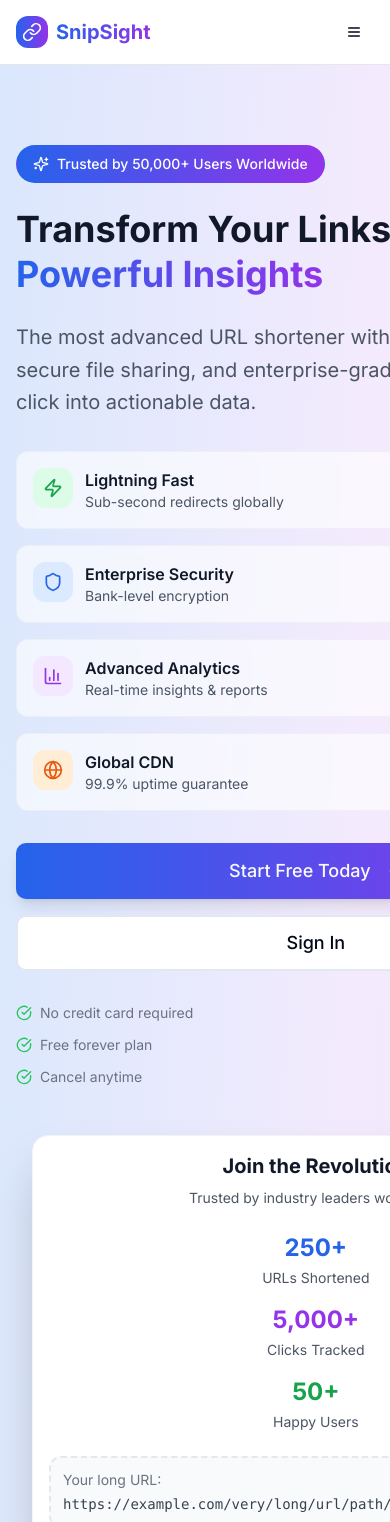
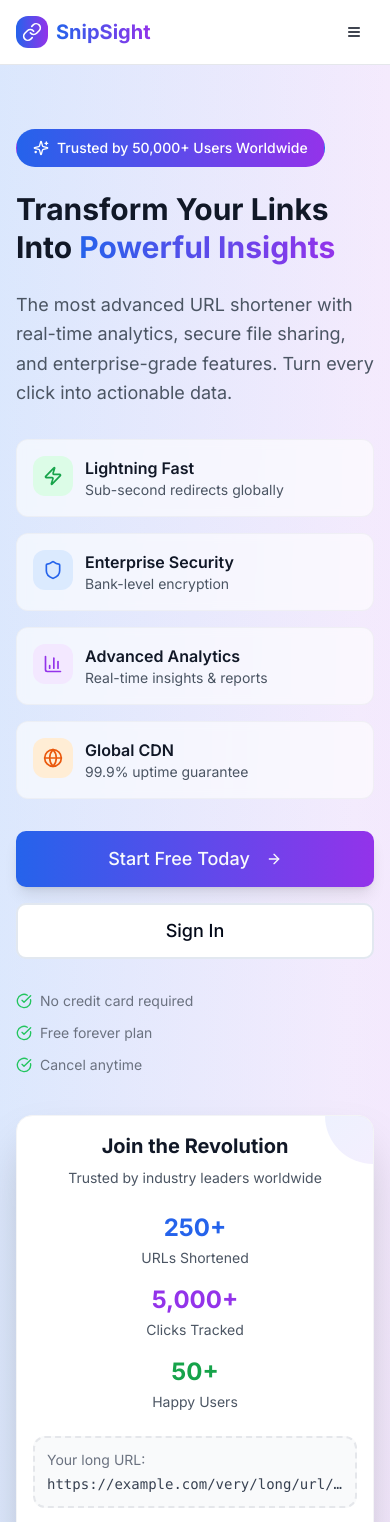
Before and after one commit to phanidharguttikonda0/SnipSight, a Next.js app in the folder url-shortener-app/: page / in a window 390 px wide. Shown: the top 1522 px of the page. Built offline with nearby package versions, Linux system fonts and the light colour scheme.

Commit message:
improved more responsiveness

```diff
--- a/url-shortener-app/app/page.tsx
+++ b/url-shortener-app/app/page.tsx
@@ -47,9 +47,10 @@ export default function HomePage() {
       {/* Hero Section */}
       <section className="relative overflow-hidden">
         <div className="absolute inset-0 bg-gradient-to-r from-blue-600/10 to-purple-600/10"></div>
-        <div className="max-w-7xl mx-auto px-4 sm:px-6 lg:px-8 py-20 relative">
-          <div className="grid lg:grid-cols-2 gap-12 items-center">
-            {/* Left Side - Hero Content */}
+
+        <div className="relative max-w-7xl mx-auto px-4 sm:px-6 lg:px-8 py-16">
+          <div className="grid grid-cols-1 lg:grid-cols-2 gap-10 sm:gap-12 items-center">
+            {/* Left Side */}
             <div className="space-y-8 animate-fade-in">
               <div className="space-y-6">
                 <Badge className="bg-gradient-to-r from-blue-600 to-purple-600 text-white px-4 py-2 text-sm font-medium inline-flex items-center">
@@ -57,14 +58,14 @@ export default function HomePage() {
                   Trusted by 50,000+ Users Worldwide
                 </Badge>
 
-                <h1 className="text-4xl md:text-6xl font-bold text-gray-900 leading-tight">
+                <h1 className="text-3xl sm:text-5xl font-bold text-gray-900 leading-tight">
                   Transform Your Links Into{" "}
                   <span className="bg-gradient-to-r from-blue-600 to-purple-600 bg-clip-text text-transparent">
               Powerful Insights
             </span>
                 </h1>
 
-                <p className="text-xl text-gray-600 leading-relaxed">
+                <p className="text-lg sm:text-xl text-gray-600 leading-relaxed">
                   The most advanced URL shortener with real-time analytics, secure file sharing,
                   and enterprise-grade features. Turn every click into actionable data.
                 </p>
@@ -72,46 +73,37 @@ export default function HomePage() {
 
               {/* Key Benefits */}
               <div className="grid grid-cols-1 sm:grid-cols-2 gap-4">
-                {/* Feature Cards */}
-                <div className="flex items-start space-x-3 p-4 bg-white/60 backdrop-blur-sm rounded-lg border border-gray-200/50">
-                  <div className="w-10 h-10 bg-green-100 rounded-lg flex items-center justify-center shrink-0">
-                    <Zap className="w-5 h-5 text-green-600" />
+                {[{
+                  icon: <Zap className="w-5 h-5 text-green-600" />,
+                  title: "Lightning Fast",
+                  desc: "Sub-second redirects globally",
+                  bg: "bg-green-100"
+                }, {
+                  icon: <Shield className="w-5 h-5 text-blue-600" />,
+                  title: "Enterprise Security",
+                  desc: "Bank-level encryption",
+                  bg: "bg-blue-100"
+                }, {
+                  icon: <BarChart3 className="w-5 h-5 text-purple-600" />,
+                  title: "Advanced Analytics",
+                  desc: "Real-time insights & reports",
+                  bg: "bg-purple-100"
+                }, {
+                  icon: <Globe className="w-5 h-5 text-orange-600" />,
+                  title: "Global CDN",
+                  desc: "99.9% uptime guarantee",
+                  bg: "bg-orange-100"
+                }].map((feature, idx) => (
+                    <div key={idx} className="flex items-start space-x-3 p-4 bg-white/60 backdrop-blur-sm rounded-lg border border-gray-200/50">
+                      <div className={`w-10 h-10 ${feature.bg} rounded-lg flex items-center justify-center shrink-0`}>
+                        {feature.icon}
                       </div>
                       <div>
-                    <h4 className="text-base sm:text-lg font-semibold text-gray-900">Lightning Fast</h4>
-                    <p className="text-sm text-gray-600">Sub-second redirects globally</p>
+                        <h4 className="text-base sm:text-lg font-semibold text-gray-900">{feature.title}</h4>
+                        <p className="text-sm text-gray-600">{feature.desc}</p>
                       </div>
                     </div>
-
-                <div className="flex items-start space-x-3 p-4 bg-white/60 backdrop-blur-sm rounded-lg border border-gray-200/50">
-                  <div className="w-10 h-10 bg-blue-100 rounded-lg flex items-center justify-center shrink-0">
-                    <Shield className="w-5 h-5 text-blue-600" />
-                  </div>
-                  <div>
-                    <h4 className="text-base sm:text-lg font-semibold text-gray-900">Enterprise Security</h4>
-                    <p className="text-sm text-gray-600">Bank-level encryption</p>
-                  </div>
-                </div>
-
-                <div className="flex items-start space-x-3 p-4 bg-white/60 backdrop-blur-sm rounded-lg border border-gray-200/50">
-                  <div className="w-10 h-10 bg-purple-100 rounded-lg flex items-center justify-center shrink-0">
-                    <BarChart3 className="w-5 h-5 text-purple-600" />
-                  </div>
-                  <div>
-                    <h4 className="text-base sm:text-lg font-semibold text-gray-900">Advanced Analytics</h4>
-                    <p className="text-sm text-gray-600">Real-time insights & reports</p>
-                  </div>
-                </div>
-
-                <div className="flex items-start space-x-3 p-4 bg-white/60 backdrop-blur-sm rounded-lg border border-gray-200/50">
-                  <div className="w-10 h-10 bg-orange-100 rounded-lg flex items-center justify-center shrink-0">
-                    <Globe className="w-5 h-5 text-orange-600" />
-                  </div>
-                  <div>
-                    <h4 className="text-base sm:text-lg font-semibold text-gray-900">Global CDN</h4>
-                    <p className="text-sm text-gray-600">99.9% uptime guarantee</p>
-                  </div>
-                </div>
+                ))}
               </div>
 
               {/* CTA Buttons */}
@@ -132,57 +124,40 @@ export default function HomePage() {
 
               {/* Trust Indicators */}
               <div className="flex flex-col sm:flex-row flex-wrap items-start sm:items-center gap-3 sm:gap-6 text-sm text-gray-500">
-                <div className="flex items-center space-x-2">
+                {["No credit card required", "Free forever plan", "Cancel anytime"].map((item, idx) => (
+                    <div key={idx} className="flex items-center space-x-2">
                       <CheckCircle className="w-4 h-4 text-green-500" />
-                  <span>No credit card required</span>
+                      <span>{item}</span>
                     </div>
-                <div className="flex items-center space-x-2">
-                  <CheckCircle className="w-4 h-4 text-green-500" />
-                  <span>Free forever plan</span>
-                </div>
-                <div className="flex items-center space-x-2">
-                  <CheckCircle className="w-4 h-4 text-green-500" />
-                  <span>Cancel anytime</span>
-                </div>
+                ))}
               </div>
             </div>
 
-            {/* Right Side - Demo and Stats */}
-            <div className="w-full px-4 sm:px-6 lg:px-0 xl:pl-12">
+            {/* Right Side */}
+            <div className="w-full">
               <div className="bg-white rounded-2xl shadow-2xl p-4 sm:p-6 md:p-8 border border-gray-100 relative overflow-hidden">
                 <div className="absolute top-0 right-0 w-24 h-24 sm:w-32 sm:h-32 bg-gradient-to-br from-blue-500/10 to-purple-500/10 rounded-full -translate-y-12 sm:-translate-y-16 translate-x-12 sm:translate-x-16"></div>
 
                 <div className="relative">
-                  {/* Title */}
                   <div className="text-center mb-6 sm:mb-8">
-                    <h2 className="text-xl sm:text-2xl font-bold text-gray-900 mb-2">
-                      Join the Revolution
-                    </h2>
-                    <p className="text-sm sm:text-base text-gray-600">
-                      Trusted by industry leaders worldwide
-                    </p>
+                    <h2 className="text-xl sm:text-2xl font-bold text-gray-900 mb-2">Join the Revolution</h2>
+                    <p className="text-sm sm:text-base text-gray-600">Trusted by industry leaders worldwide</p>
                   </div>
 
                   {/* Stats */}
                   <div className="grid grid-cols-1 sm:grid-cols-2 md:grid-cols-3 gap-4 sm:gap-6 mb-6 sm:mb-8">
-                    <div className="text-center">
-                      <div className="text-2xl sm:text-3xl font-bold text-blue-600 mb-1">
-                        {(animatedStats?.urls ?? 0).toLocaleString()}+
+                    {[
+                      { label: "URLs Shortened", value: animatedStats?.urls ?? 0, color: "text-blue-600" },
+                      { label: "Clicks Tracked", value: animatedStats?.clicks ?? 0, color: "text-purple-600" },
+                      { label: "Happy Users", value: animatedStats?.users ?? 0, color: "text-green-600" },
+                    ].map((stat, idx) => (
+                        <div key={idx} className="text-center">
+                          <div className={`text-2xl sm:text-3xl font-bold ${stat.color} mb-1`}>
+                            {stat.value.toLocaleString()}+
                           </div>
-                      <div className="text-sm text-gray-600">URLs Shortened</div>
+                          <div className="text-sm text-gray-600">{stat.label}</div>
                         </div>
-                    <div className="text-center">
-                      <div className="text-2xl sm:text-3xl font-bold text-purple-600 mb-1">
-                        {(animatedStats?.clicks ?? 0).toLocaleString()}+
-                      </div>
-                      <div className="text-sm text-gray-600">Clicks Tracked</div>
-                    </div>
-                    <div className="text-center">
-                      <div className="text-2xl sm:text-3xl font-bold text-green-600 mb-1">
-                        {(animatedStats?.users ?? 0).toLocaleString()}+
-                      </div>
-                      <div className="text-sm text-gray-600">Happy Users</div>
-                    </div>
+                    ))}
                   </div>
 
                   {/* Demo */}
@@ -211,22 +186,17 @@ export default function HomePage() {
                   {/* Features Preview */}
                   <div className="mt-6 sm:mt-8 pt-4 sm:pt-6 border-t border-gray-200">
                     <div className="grid grid-cols-2 sm:grid-cols-2 md:grid-cols-4 gap-4 text-sm">
-                      <div className="flex items-center space-x-2">
-                        <BarChart3 className="w-4 h-4 text-blue-600" />
-                        <span className="text-gray-700">Real-time Analytics</span>
+                      {[
+                        { icon: <BarChart3 className="w-4 h-4 text-blue-600" />, label: "Real-time Analytics" },
+                        { icon: <QrCode className="w-4 h-4 text-purple-600" />, label: "QR Code Generation" },
+                        { icon: <Shield className="w-4 h-4 text-green-600" />, label: "Link Protection" },
+                        { icon: <Globe className="w-4 h-4 text-orange-600" />, label: "Global Reach" },
+                      ].map((f, idx) => (
+                          <div key={idx} className="flex items-center space-x-2">
+                            {f.icon}
+                            <span className="text-gray-700">{f.label}</span>
                           </div>
-                      <div className="flex items-center space-x-2">
-                        <QrCode className="w-4 h-4 text-purple-600" />
-                        <span className="text-gray-700">QR Code Generation</span>
-                      </div>
-                      <div className="flex items-center space-x-2">
-                        <Shield className="w-4 h-4 text-green-600" />
-                        <span className="text-gray-700">Link Protection</span>
-                      </div>
-                      <div className="flex items-center space-x-2">
-                        <Globe className="w-4 h-4 text-orange-600" />
-                        <span className="text-gray-700">Global Reach</span>
-                      </div>
+                      ))}
                     </div>
                   </div>
                 </div>
@@ -235,6 +205,7 @@ export default function HomePage() {
           </div>
         </div>
       </section>
+
 
       {/* Features Section */}
       <section className="py-20 bg-white">
```
Lines whose indentation alone changed are shown as unchanged.
